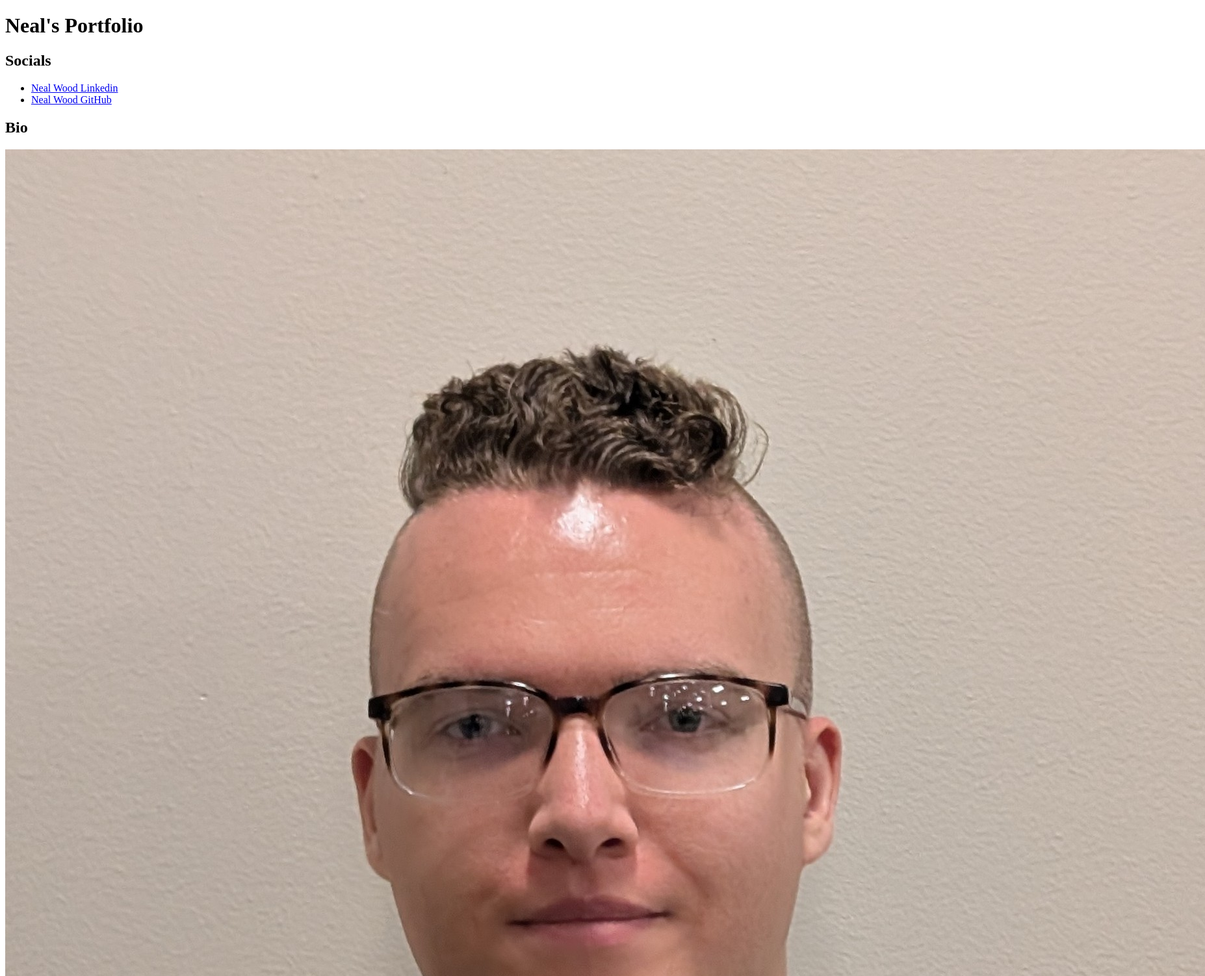
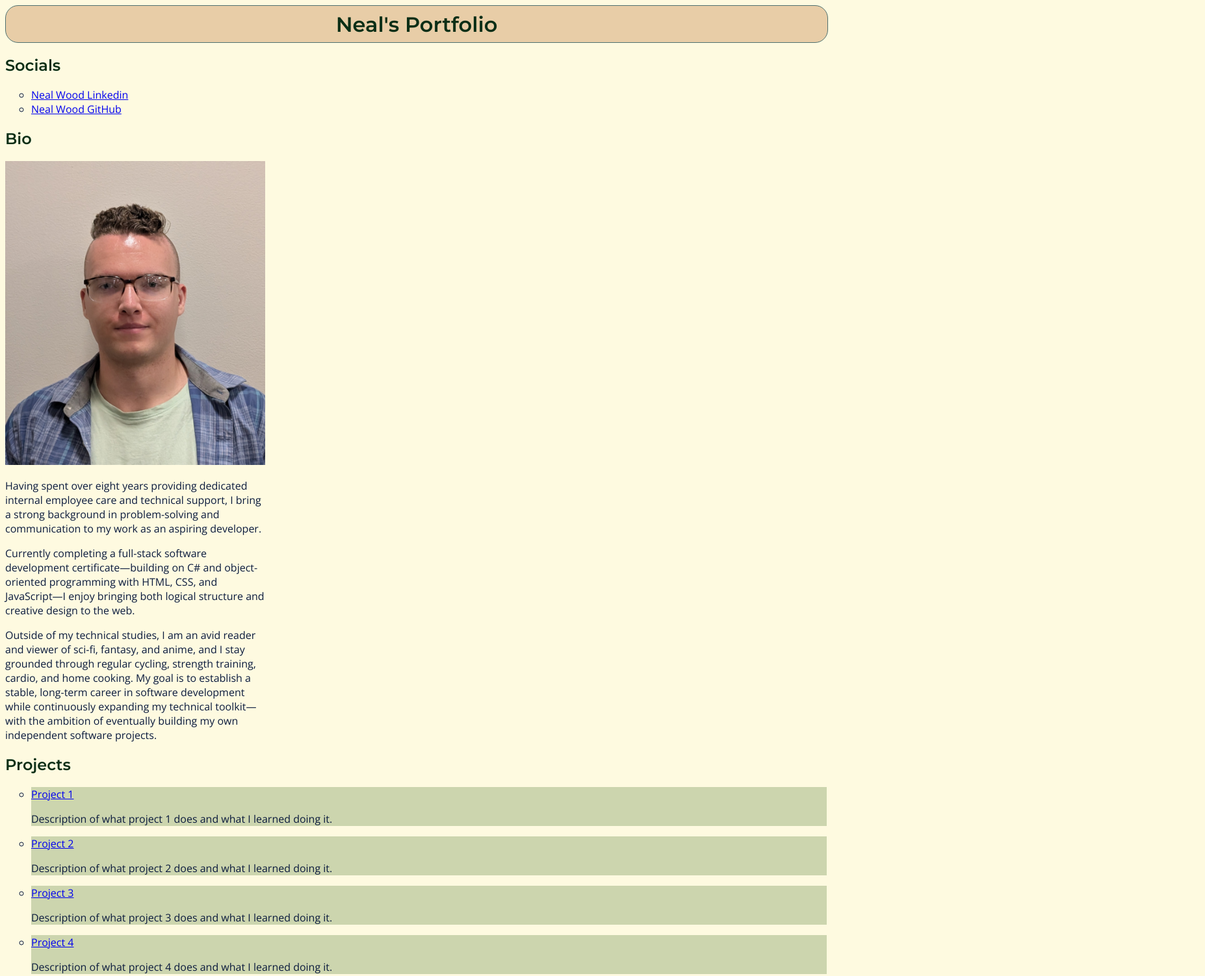
Before and after one commit to W0odyyy/FrontEnd, a plain HTML site: page Personal Portfolio/01/index.html in a window 1280 px wide. Shown: the top 1503 px of the page at 65% size, 1854 px wide, since content can reach past the window. Drawn offline with nearby package versions, Linux system fonts and the light colour scheme.

Commit message:
Text, background and color styling changes to CSS

```diff
--- a/Personal Portfolio/01/index.html
+++ b/Personal Portfolio/01/index.html
@@ -5,6 +5,13 @@
 		<meta charset="UTF-8" />
 		<title>Neal's Portfolio</title>
 		<script src="index.js" defer></script>
+		<link rel="preconnect" href="https://fonts.googleapis.com" />
+		<link rel="preconnect" href="https://fonts.gstatic.com" crossorigin />
+		<link
+			href="https://fonts.googleapis.com/css2?family=Montserrat:ital,wght@0,100..900;1,100..900&family=Open+Sans:ital,wght@0,300..800;1,300..800&display=swap"
+			rel="stylesheet"
+		/>
+		<link rel="stylesheet" href="styles.css" />
 	</head>
 	<body>
 		<header>
@@ -12,8 +19,8 @@
 		</header>
 
 		<main>
-			<h2>Socials</h2>
 			<div>
+				<h2>Socials</h2>
 				<ul>
 					<li>
 						<a href="https://www.linkedin.com/in/neal-wood-830474348" target="_blank"
@@ -26,22 +33,29 @@
 				</ul>
 			</div>
 
-			<h2>Bio</h2>
-			<div>
+			<div id="bio-card">
+				<h2>Bio</h2>
 				<img src="prof-pic1.jpg" alt="Profile image of Neal" />
-				<p>
-					Having spent over eight years providing dedicated internal employee care and
-					technical support, I bring a strong background in problem-solving and
-					communication to my work as an aspiring developer. Currently completing a
-					full-stack software development certificate—building on C# and object-oriented
-					programming with HTML, CSS, and JavaScript—I enjoy bringing both logical
-					structure and creative design to the web. Outside of my technical studies, I am
-					an avid reader and viewer of sci-fi, fantasy, and anime, and I stay grounded
-					through regular cycling, strength training, cardio, and home cooking. My goal is
-					to establish a stable, long-term career in software development while
-					continuously expanding my technical toolkit—with the ambition of eventually
-					building my own independent software projects.
-				</p>
+				<div id="bio-paras">
+					<p id="bio-para-1">
+						Having spent over eight years providing dedicated internal employee care and
+						technical support, I bring a strong background in problem-solving and
+						communication to my work as an aspiring developer.
+					</p>
+					<p id="bio-para-2">
+						Currently completing a full-stack software development certificate—building on
+						C# and object-oriented programming with HTML, CSS, and JavaScript—I enjoy
+						bringing both logical structure and creative design to the web.
+					</p>
+					<p id="bio-para-3">
+						Outside of my technical studies, I am an avid reader and viewer of sci-fi,
+						fantasy, and anime, and I stay grounded through regular cycling, strength
+						training, cardio, and home cooking. My goal is to establish a stable,
+						long-term career in software development while continuously expanding my
+						technical toolkit—with the ambition of eventually building my own independent
+						software projects.
+					</p>
+				</div>
 			</div>
 
 			<h2>Projects</h2>
--- /dev/null
+++ b/Personal Portfolio/01/styles.css
@@ -0,0 +1,64 @@
+/* Golden Summer Fields pastel palette from coolers.co
+Text: Deep Navy Blue HEX: #0B1B3D and Dark Forest Green HEX: #0A2E16
+Background: #fefae0 */
+
+body {
+	font-family: "Open Sans", sans-serif;
+	font-optical-sizing: auto;
+	font-weight: 400;
+	font-style: normal;
+	color: #0b1b3d;
+	background-color: #fefae0;
+}
+
+h1,
+h2,
+h3 {
+	font-family: "Montserrat", sans-serif;
+	font-optical-sizing: auto;
+	font-weight: 600;
+	font-style: normal;
+	color: #0a2e16;
+}
+
+header {
+	position: sticky;
+	top: 0;
+	width: 100%;
+	max-width: 1200px;
+	max-height: 40px;
+	margin: 0 auto;
+	padding: 0.5rem 2rem;
+	background: #d4a37385;
+	display: flex;
+	justify-content: center;
+	align-items: center;
+	border: 1px solid #4e706f;
+	backdrop-filter: blur(1px);
+	border-radius: 20px;
+	transform: translateY(0px);
+	z-index: 10;
+}
+
+#bio-card {
+	width: 100%;
+}
+
+#bio-card img {
+	width: 400px;
+	height: 100%;
+	object-fit: cover;
+}
+
+#bio-paras {
+	width: 400px;
+	justify-content: right;
+}
+
+ul {
+	list-style-type: circle;
+}
+
+.project {
+	background-color: #ccd5ae;
+}
```
